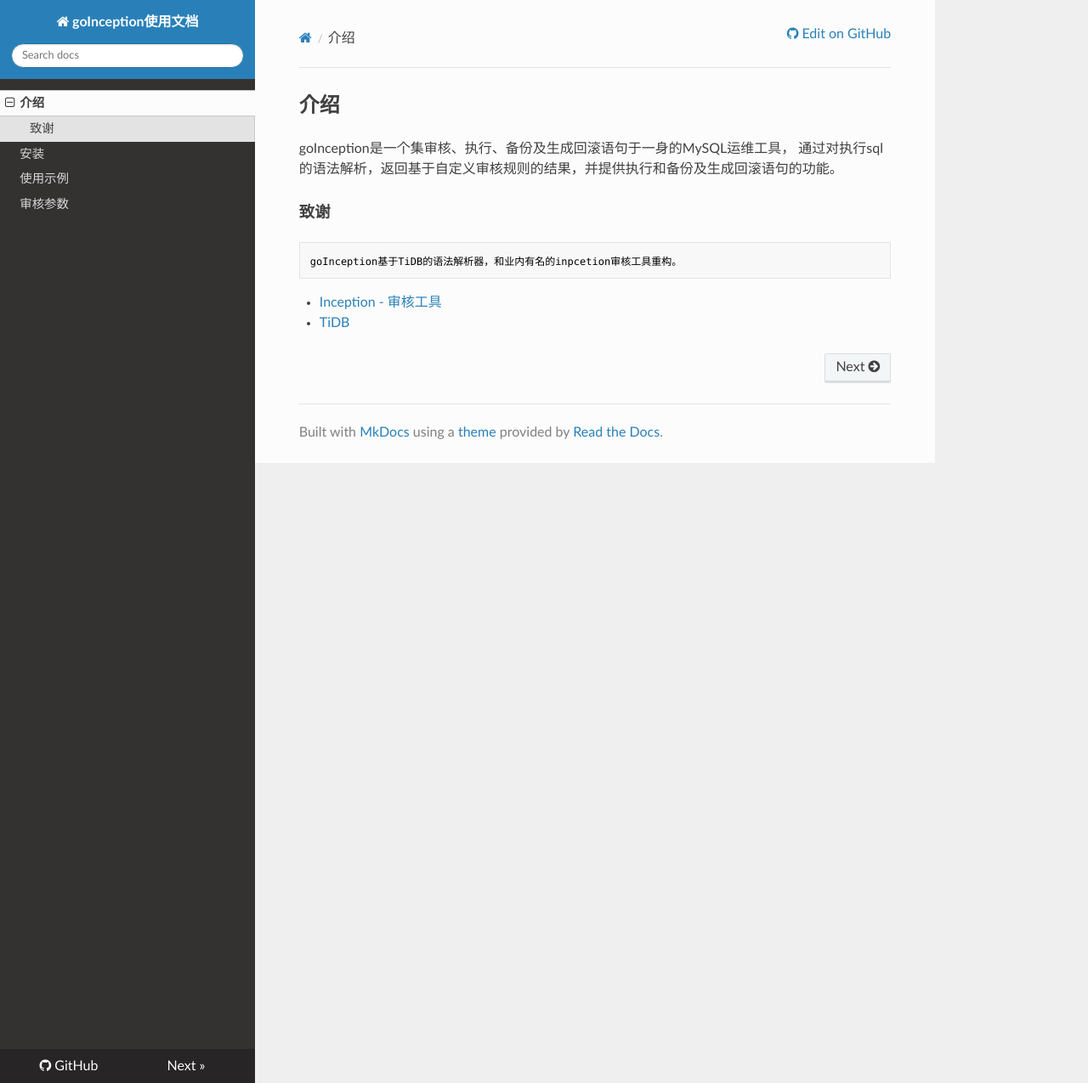
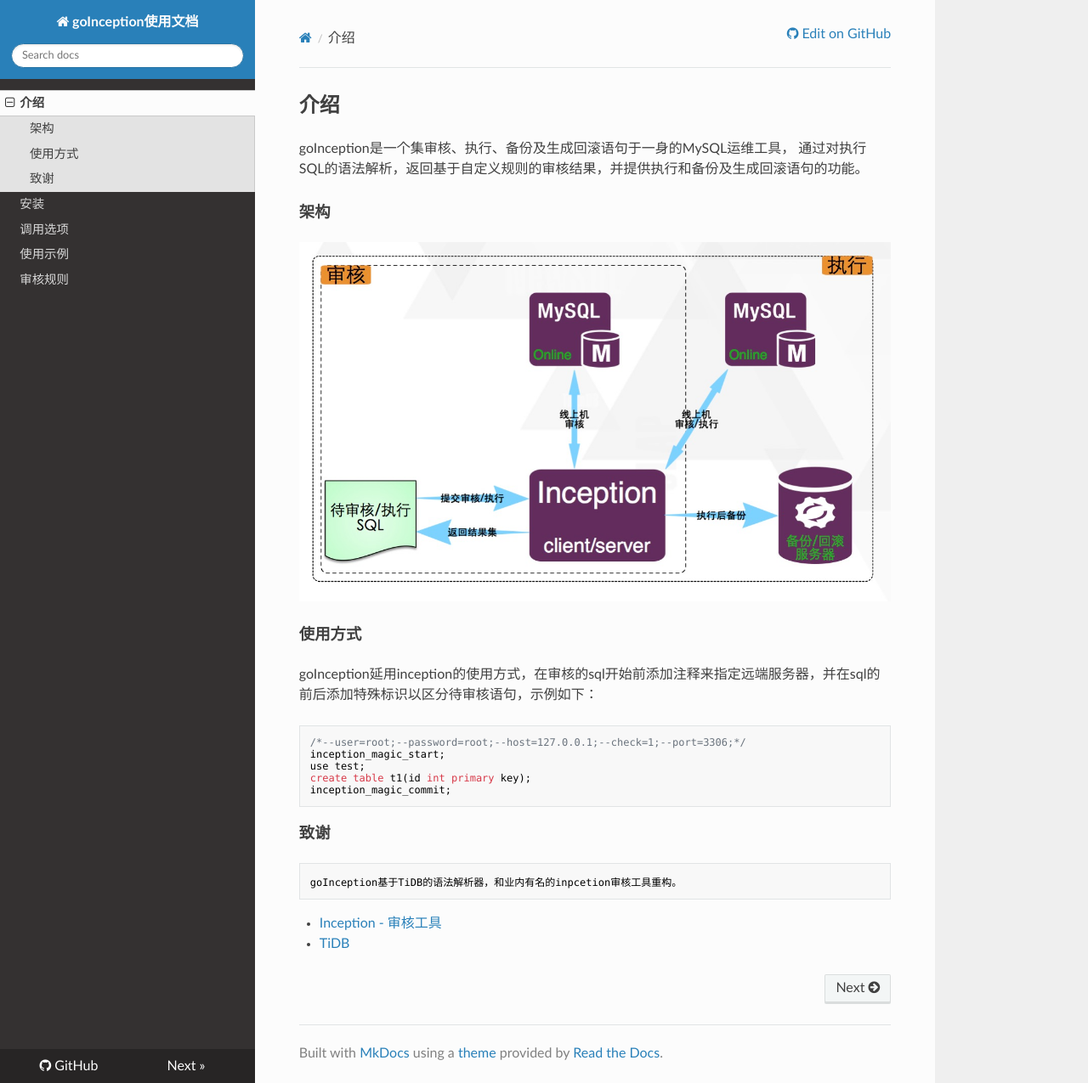
Before and after one commit to hanchuanchuan/goInception, an MkDocs documentation site: the page built from docs/index.md, in a window 1280 px wide and 1275 px high. Shown: the whole window at 85% size. Built offline with MkDocs 1.6.1, drawn with Linux system fonts in a browser that asks for light colours; nearby versions of some CDN libraries; old or Windows-style settings are respelled for this version of MkDocs.

Commit message:
更新使用文档

````diff
--- a/docs/index.md
+++ b/docs/index.md
@@ -1,7 +1,27 @@
 ## 介绍
 
 goInception是一个集审核、执行、备份及生成回滚语句于一身的MySQL运维工具，
-通过对执行sql的语法解析，返回基于自定义审核规则的结果，并提供执行和备份及生成回滚语句的功能。
+通过对执行SQL的语法解析，返回基于自定义规则的审核结果，并提供执行和备份及生成回滚语句的功能。
+
+
+#### 架构
+
+
+![流程](./images/process.png)
+
+#### 使用方式
+
+goInception延用inception的使用方式，在审核的sql开始前添加注释来指定远端服务器，并在sql的前后添加特殊标识以区分待审核语句，示例如下：
+
+```sql
+/*--user=root;--password=root;--host=127.0.0.1;--check=1;--port=3306;*/
+inception_magic_start;
+use test;
+create table t1(id int primary key);
+inception_magic_commit;
+```
+
+
 
 #### 致谢
     goInception基于TiDB的语法解析器，和业内有名的inpcetion审核工具重构。
--- a/mkdocs.yml
+++ b/mkdocs.yml
@@ -9,10 +9,11 @@
 # pages:
 # - ['index.md', 'index']
 # # - ['docs/QUICKSTART.md', '快速开始']
-pages:
+nav:
     # - 索引: index.md
     - 介绍: index.md
     - 安装: install.md
+    - 调用选项: params.md
     - 使用示例: demo.md
-    - 审核参数: options.md
+    - 审核规则: options.md
     # - About: about.md
````
Also changed, not shown: docs/demo.md (+2 -6 lines), docs/install.md (+5 -0 lines), docs/params.md (added, +26 -0 lines), docs/images/process.png (added), 1 other file.
